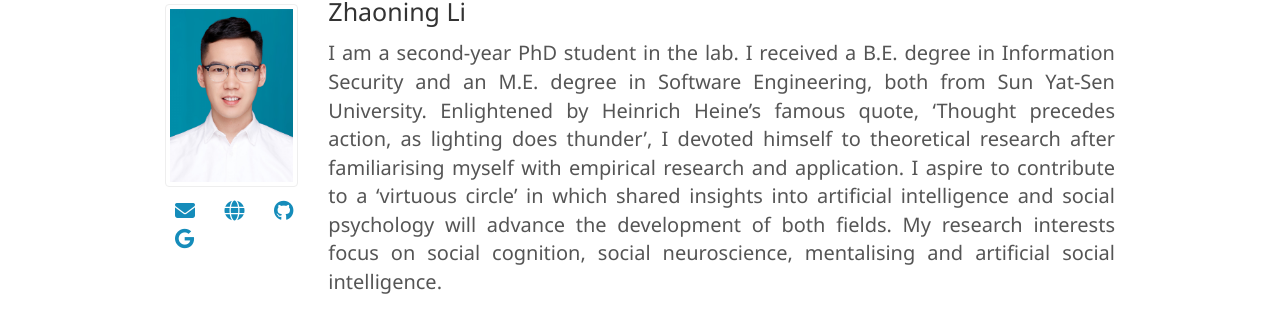
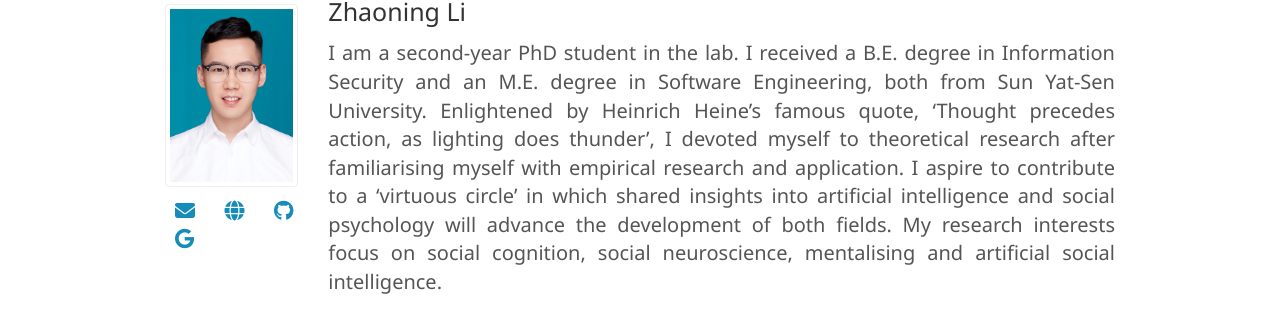
Before and after one commit to andlab-um/lab-website, a Jekyll site: the page built from _pages/team.html, in a window 1280 px wide and 900 px high, scrolled down 624 px. Shown: the part 221-541 px from the top of the window. Built offline with Jekyll 4.4.1, drawn with Linux system fonts in a browser that asks for light colours; nearby versions of some CDN libraries.

Commit message:
fix typo

```diff
--- a/_data/member.yml
+++ b/_data/member.yml
@@ -18,7 +18,7 @@
   members:
     - name: Zhaoning Li
       image: zhaoning.png
-      content: I am a second-year PhD student in the lab. I received a B.E. degree in Information Security and an M.E. degree in Software Engineering, both from Sun Yat-Sen University. Enlightened by Heinrich Heine’s famous quote, ‘Thought precedes action, as lighting does thunder’, I devoted himself to theoretical research after familiarising myself with empirical research and application. I aspire to contribute to a ‘virtuous circle’ in which shared insights into artificial intelligence and social psychology will advance the development of both fields. My research interests focus on social cognition, social neuroscience, mentalising and artificial social intelligence.
+      content: I am a second-year PhD student in the lab. I received a B.E. degree in Information Security and an M.E. degree in Software Engineering, both from Sun Yat-Sen University. Enlightened by Heinrich Heine’s famous quote, ‘Thought precedes action, as lighting does thunder’, I devoted myself to theoretical research after familiarising myself with empirical research and application. I aspire to contribute to a ‘virtuous circle’ in which shared insights into artificial intelligence and social psychology will advance the development of both fields. My research interests focus on social cognition, social neuroscience, mentalising and artificial social intelligence.
       social:
         email: yc17319@umac.mo
         website: "https://lizhaoning.academia.edu"
```
